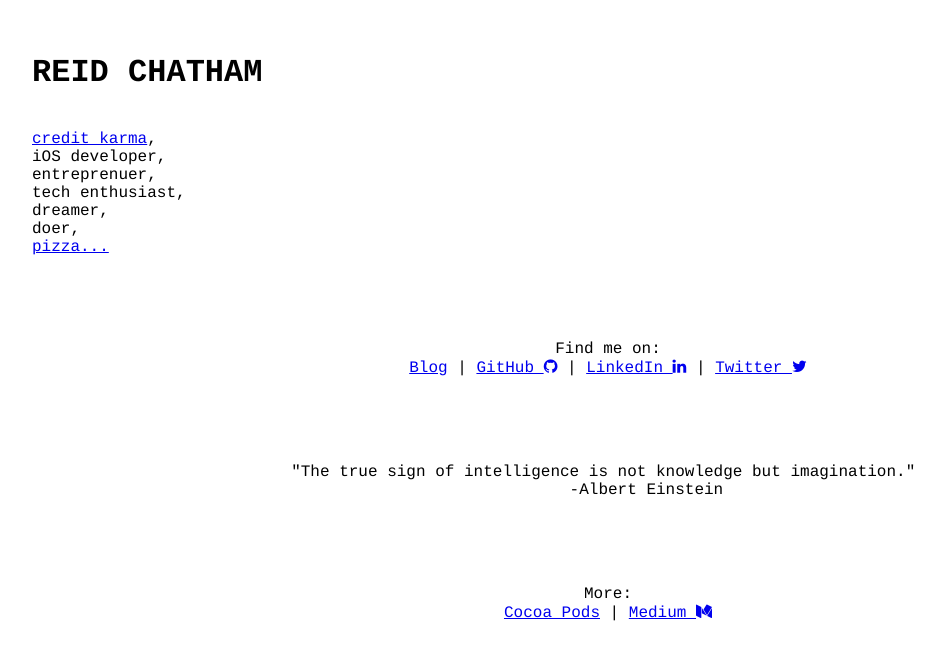
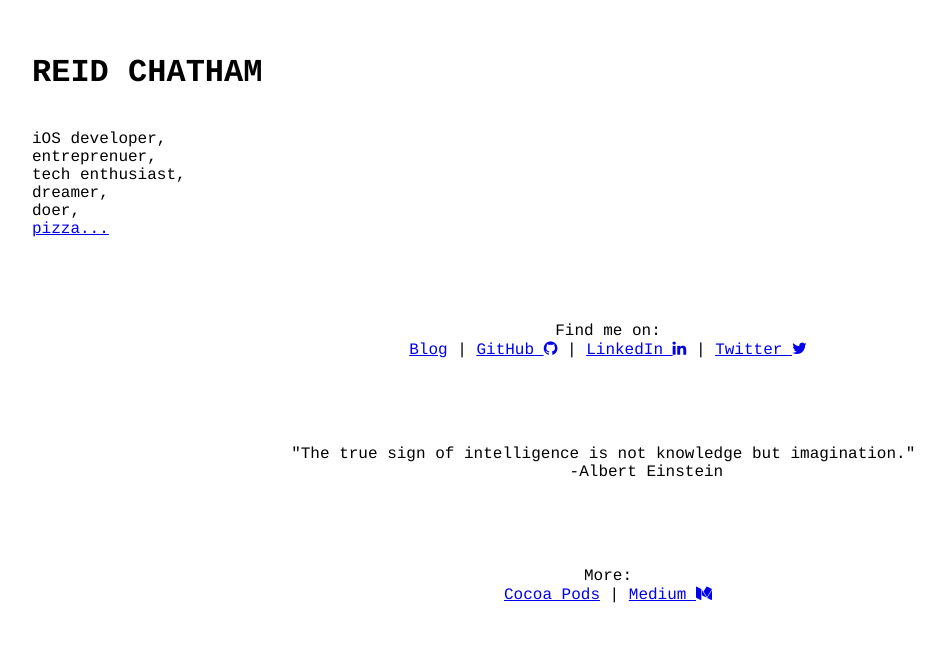
Before and after one commit to rchatham/reidchatham.github.io, a Jekyll site: the page built from index.html, in a window 1280 px wide. Shown: the top 660 px of the page, without its empty margins (32-977 px from the left). Built offline with Jekyll 4.4.1, drawn with Linux system fonts in a browser that asks for light colours.

Commit message:
Update index.html

```diff
--- a/index.html
+++ b/index.html
@@ -2,7 +2,6 @@
 layout: default
 ---
  <p>
- 	<a href="https://www.creditkarma.com/about">credit karma</a>,<br>
 	iOS developer,<br>
 	entreprenuer,<br>
 	tech enthusiast,<br>
```
